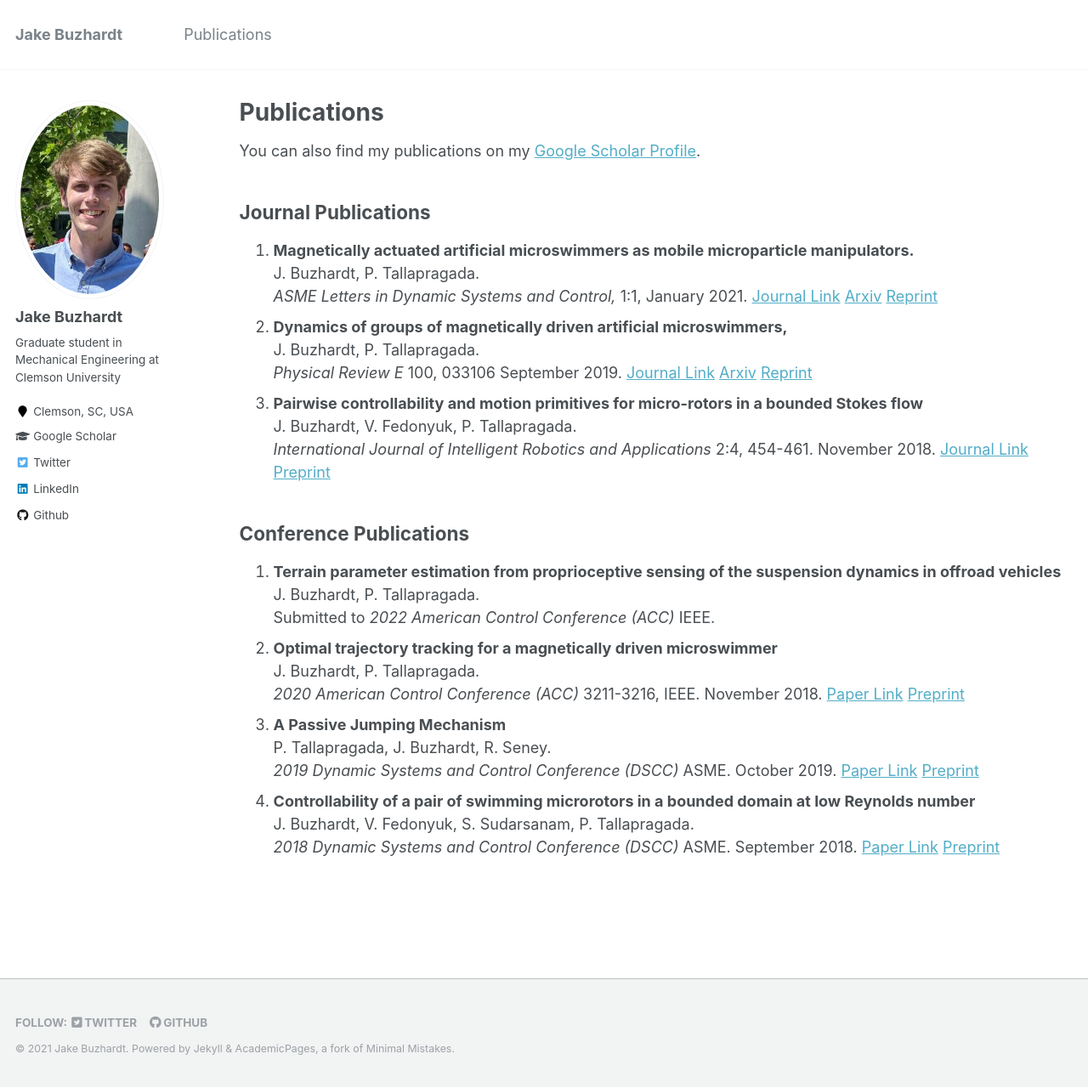
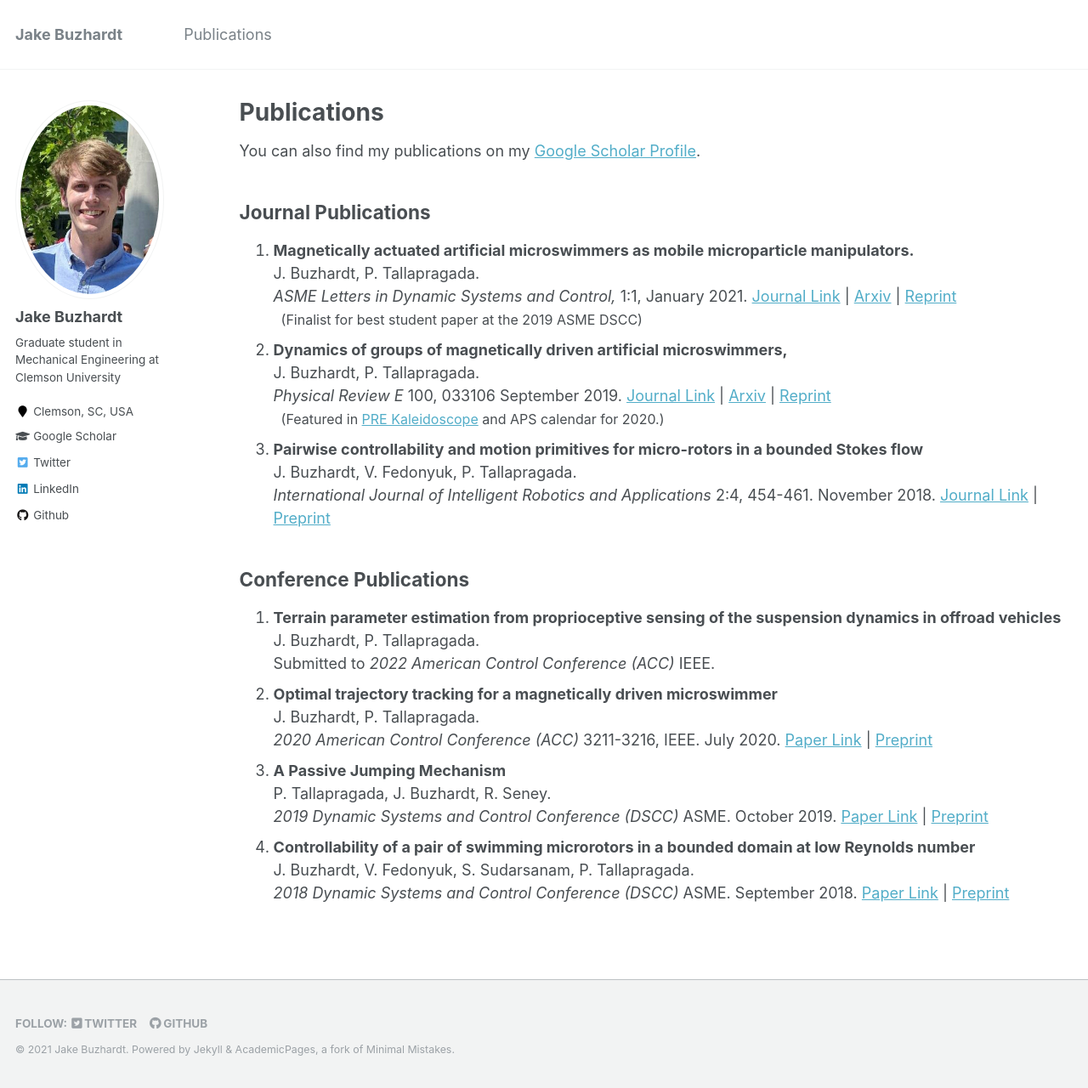
Before and after one commit to jbuzhar/jbuzhar.github.io, a Jekyll site: the page built from _pages/publications.md, in a window 1280 px wide and 1280 px high. Shown: the whole window at 85% size. Built offline with Jekyll 4.4.1, drawn with Linux system fonts in a browser that asks for light colours.

Commit message:
added publication details

```diff
--- a/_pages/publications.md
+++ b/_pages/publications.md
@@ -10,15 +10,17 @@ You can also find my publications on my [Google Scholar Profile](https://scholar
 ## Journal Publications
 0. **Magnetically actuated artificial microswimmers as mobile microparticle manipulators.** \
    J. Buzhardt,  P. Tallapragada. \
-   _ASME Letters in Dynamic Systems and Control,_ 1:1, January 2021. [Journal Link](https://doi.org/10.1115/1.4046581) [Arxiv](https://arxiv.org/abs/1909.05646) [Reprint](/files/bt_dscl_2021.pdf)
+   _ASME Letters in Dynamic Systems and Control,_ 1:1, January 2021. [Journal Link](https://doi.org/10.1115/1.4046581) | [Arxiv](https://arxiv.org/abs/1909.05646) | [Reprint](/files/bt_dscl_2021.pdf)<br />
+   <span><font size="3"> &nbsp; (Finalist for best student paper at the 2019 ASME DSCC)  </font></span>
 <!-- # -->
 0. **Dynamics of groups of magnetically driven artificial microswimmers,** \
     J. Buzhardt, P. Tallapragada. \
-    _Physical Review E_ 100, 033106 September 2019. [Journal Link](https://www.doi.org/10.1103/PhysRevE.100.033106) [Arxiv](https://arxiv.org/abs/1906.12049) [Reprint](/files/bt_pre2019.pdf)
+    _Physical Review E_ 100, 033106 September 2019. [Journal Link](https://www.doi.org/10.1103/PhysRevE.100.033106) | [Arxiv](https://arxiv.org/abs/1906.12049) | [Reprint](/files/bt_pre2019.pdf) <br />
+   <span><font size="3"> &nbsp; (Featured in <a href="https://journals.aps.org/pre/kaleidoscope/September2019">PRE Kaleidoscope</a> and APS calendar for 2020.)  </font></span>
 <!-- # -->
 0. **Pairwise controllability and motion primitives for micro-rotors in a bounded Stokes flow** \
    J. Buzhardt, V. Fedonyuk, P. Tallapragada. \
-   _International Journal of Intelligent Robotics and Applications_ 2:4, 454-461. November 2018. [Journal Link](https://doi.org/10.1007/s41315-018-0075-5) [Preprint](/files/ijira_bft_2018_v2.pdf)
+   _International Journal of Intelligent Robotics and Applications_ 2:4, 454-461. November 2018. [Journal Link](https://doi.org/10.1007/s41315-018-0075-5) | [Preprint](/files/ijira_bft_2018_v2.pdf)
 <!-- # -->
 
 ## Conference Publications
@@ -29,15 +31,15 @@ You can also find my publications on my [Google Scholar Profile](https://scholar
 <!-- # -->
 0. **Optimal trajectory tracking for a magnetically driven microswimmer** \
    J. Buzhardt, P. Tallapragada. \
-   _2020 American Control Conference (ACC)_ 3211-3216, IEEE. November 2018. [Paper Link](https://doi.org/10.23919/ACC45564.2020.91479733) [Preprint](/files/bt_acc2020.pdf)
+   _2020 American Control Conference (ACC)_ 3211-3216, IEEE. July 2020. [Paper Link](https://doi.org/10.23919/ACC45564.2020.9147973) | [Preprint](/files/bt_acc2020.pdf)
 <!-- # -->
 0. **A Passive Jumping Mechanism** \
    P. Tallapragada, J. Buzhardt, R. Seney. \
-   _2019 Dynamic Systems and Control Conference (DSCC)_ ASME. October 2019. [Paper Link](https://doi.org/10.1115/DSCC2019-9194) [Preprint](/files/tbs_dscc2019.pdf)
+   _2019 Dynamic Systems and Control Conference (DSCC)_ ASME. October 2019. [Paper Link](https://doi.org/10.1115/DSCC2019-9194) | [Preprint](/files/tbs_dscc2019.pdf)
 <!-- # -->
 0. **Controllability of a pair of swimming microrotors in a bounded domain at low Reynolds number** \
    J. Buzhardt, V. Fedonyuk, S. Sudarsanam, P. Tallapragada. \
-   _2018 Dynamic Systems and Control Conference (DSCC)_ ASME. September 2018. [Paper Link](https://doi.org/10.1115/DSCC2018-9013) [Preprint](/files/bfst_dscc2018.pdf)
+   _2018 Dynamic Systems and Control Conference (DSCC)_ ASME. September 2018. [Paper Link](https://doi.org/10.1115/DSCC2018-9013) | [Preprint](/files/bfst_dscc2018.pdf)
 <!-- # -->
 
 
```
